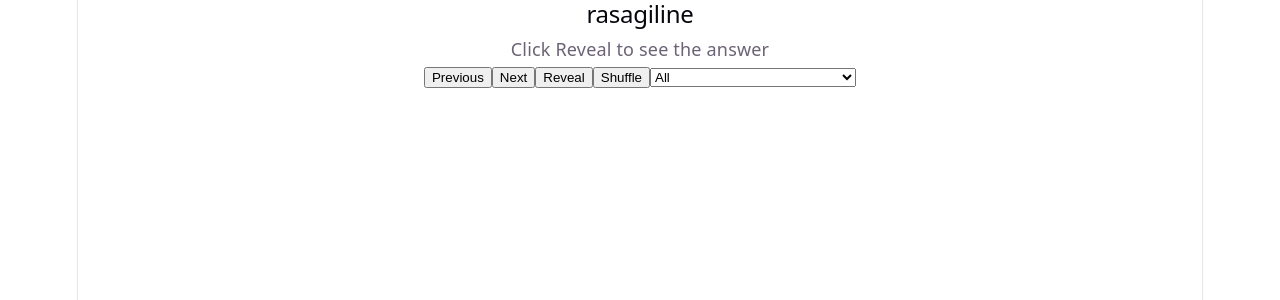
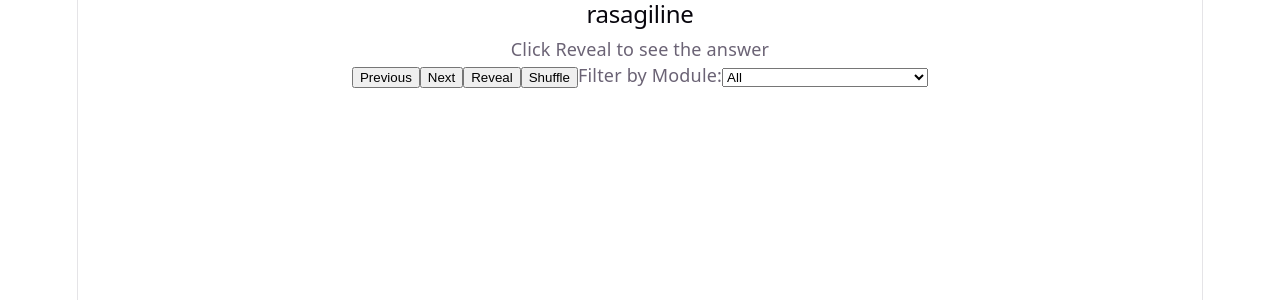
Before and after one commit to Harjas6/Flashcards, a React (Vite) app in the folder frontend/: page / in a window 1280 px wide. Shown: the top 300 px of the page. Built offline with nearby package versions, Linux system fonts and the light colour scheme.

Commit message:
Add labels to dropdowns

```diff
--- a/frontend/src/App.tsx
+++ b/frontend/src/App.tsx
@@ -90,7 +90,13 @@ function App() {
 			<button className="button" onClick={reset}>
 				Shuffle
 			</button>
-			<select className="button" onChange={selectModules} defaultValue="all">
+			<label htmlFor="module-select">Filter by Module:</label>
+			<select
+				className="button"
+				id="module-select"
+				onChange={selectModules}
+				defaultValue="all"
+			>
 				<option key="all" value="all">
 					All
 				</option>
@@ -101,6 +107,8 @@ function App() {
 				))}
 			</select>
 			{selectedModule !== "all" && (
+				<>
+					<label htmlFor="category-select">Filter by Category:</label>
 					<select
 						className="button"
 						onChange={selectCategories}
@@ -115,6 +123,7 @@ function App() {
 							</option>
 						))}
 					</select>
+				</>
 			)}
 		</div>
 	);
```
Lines whose indentation alone changed are shown as unchanged.
